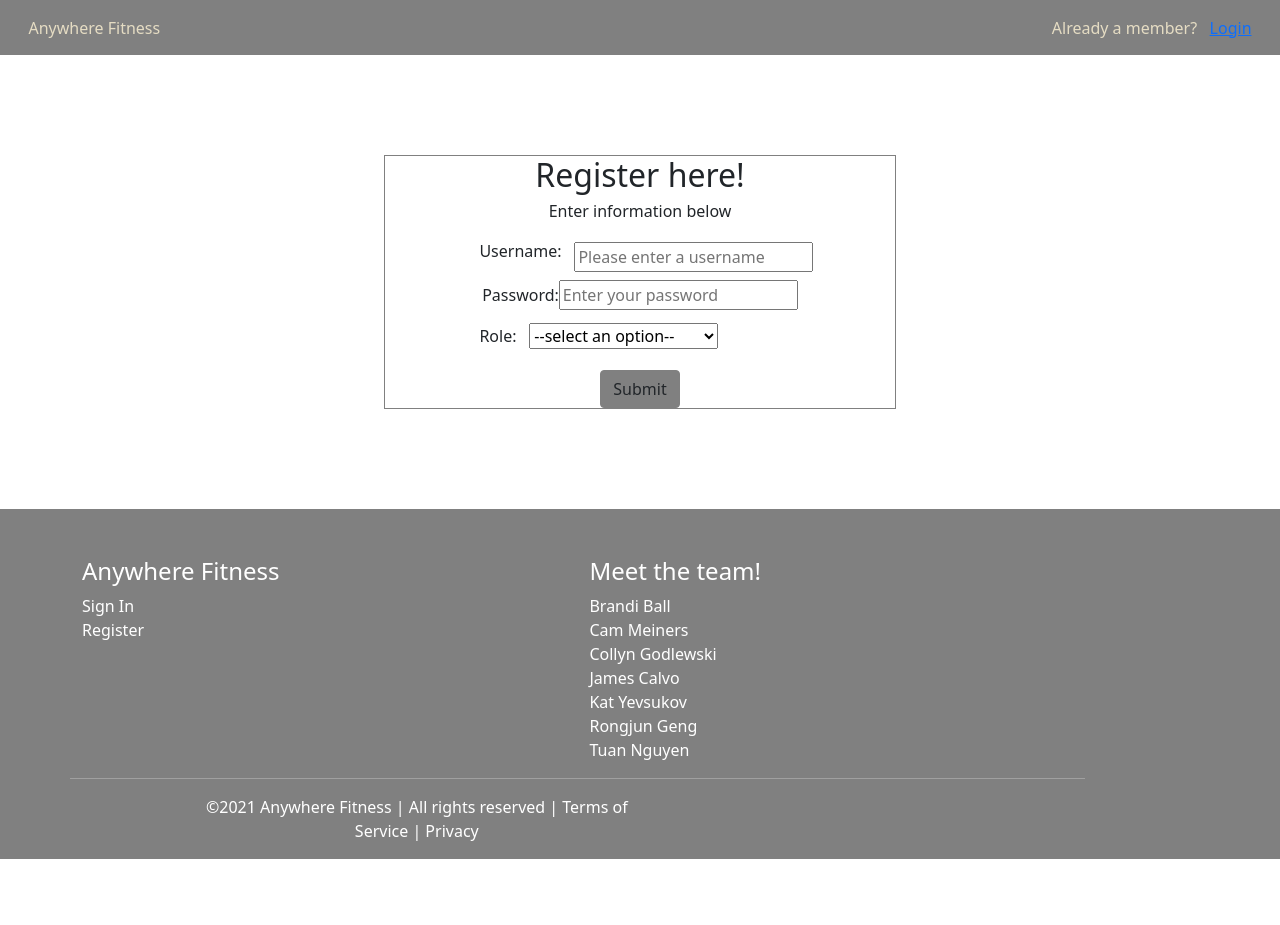
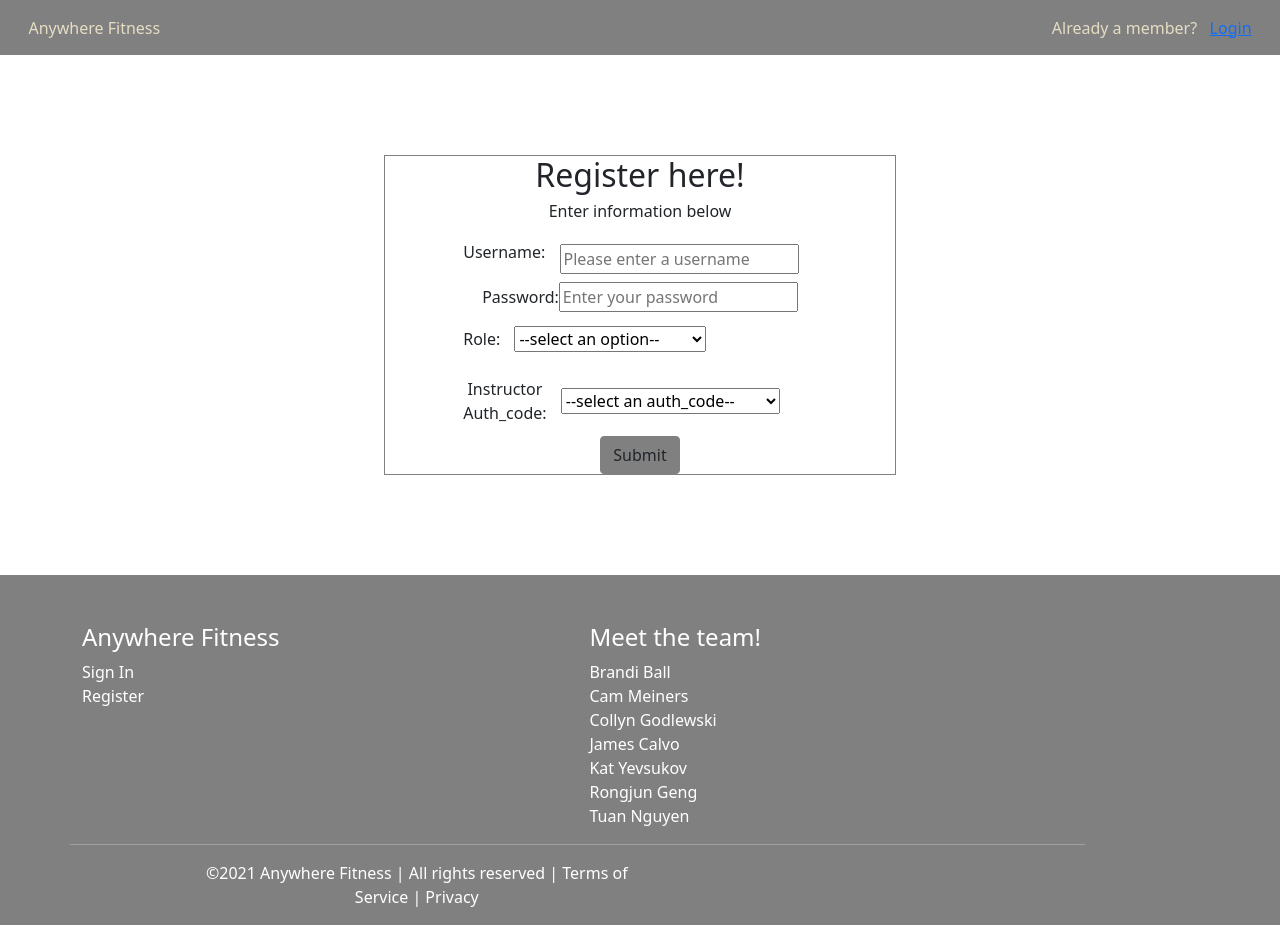
Before and after one commit to ft-anywhere-fitness-7/front-end, a React (Create React App) app in the folder front-end/: page /register in a window 1280 px wide. Before the commit the page ends 859 px from the top, so only its background shows below. Built offline with nearby package versions, Linux system fonts and the light colour scheme.

Commit message:
Register.js is okay to register as role of instructor

```diff
--- a/front-end/src/components/Register.js
+++ b/front-end/src/components/Register.js
@@ -4,10 +4,6 @@ import '../CSS/Register.css';
 import axios from 'axios';
 
 export default function Register (props) {
-
-    // const [username, setUsername] = useState('');
-    // const [password, setPassword] = useState('');
-    // const [role, setRole] = useState('');
 
     const [submitted, setSubmitted] = useState(false);
 
@@ -33,7 +29,7 @@ export default function Register (props) {
         axios.post(`https://ft-anywherefitness-7.herokuapp.com/api/auth/register`, newUser)
             .then(resp => {
                 console.log('resp.data in Register.js: ', resp.data);
-                alert(`Your role is: ${resp.data.role}, you need your prop role to do something!`);
+                // alert(`Your role is: ${resp.data.role}, you need your prop role to do something!`);
                 push('/login');
             })
             .catch(err => {
@@ -108,6 +104,19 @@ export default function Register (props) {
                         <option value =''>--select an option--</option>
                         <option value ='client'>Client</option>
                         <option value ='instructor'>Instructor</option>
+
+                    </select>
+                </label>
+                {/* <p>Please key in auth_code, if you are a instructor</p> */}
+                <label className="form-label"> Instructor Auth_code:
+                    <select
+                    className ="form-role"
+                    onChange={handleChange}
+                    value = {newUser.auth_code}
+                    name = 'auth_code'
+                    >
+                        <option value =''>--select an auth_code--</option>
+                        <option value ='auth_instructor_123'>auth_code</option>
                     </select>
                 </label>
                 <button onClick={handleSubmit} className="btn" type="submit">Submit</button>
```
Also changed, not shown: front-end/src/components/Login.js (indentation only).
